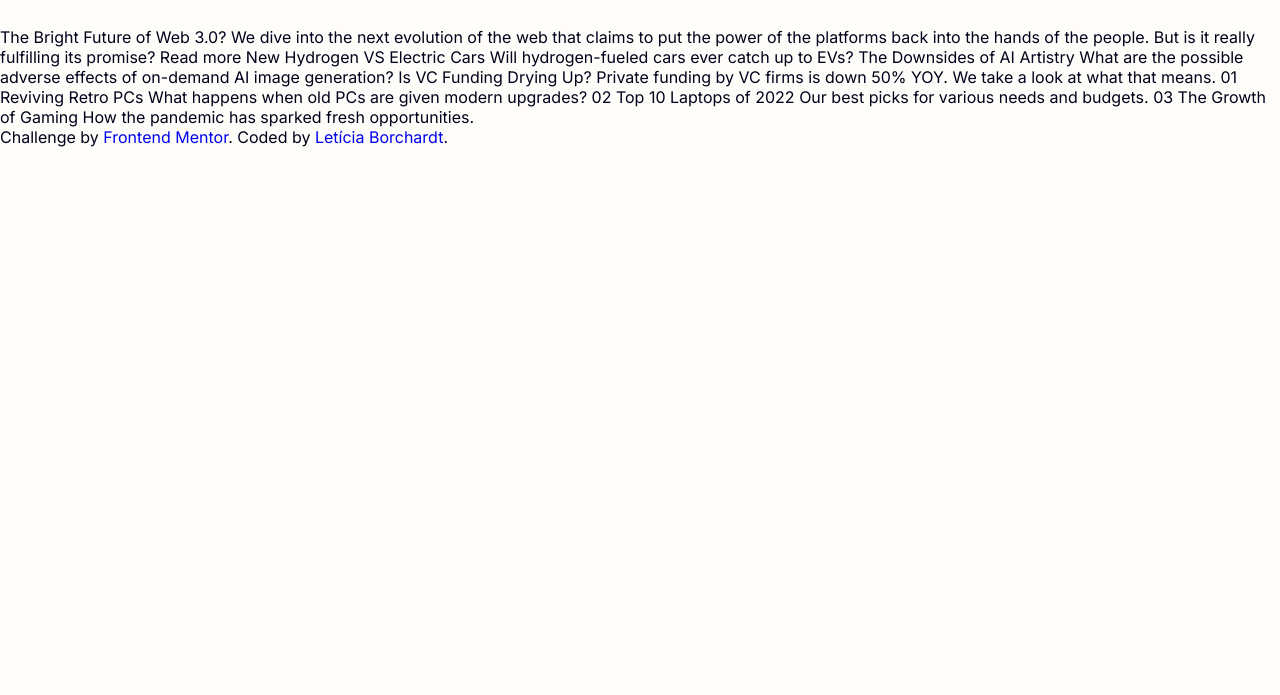
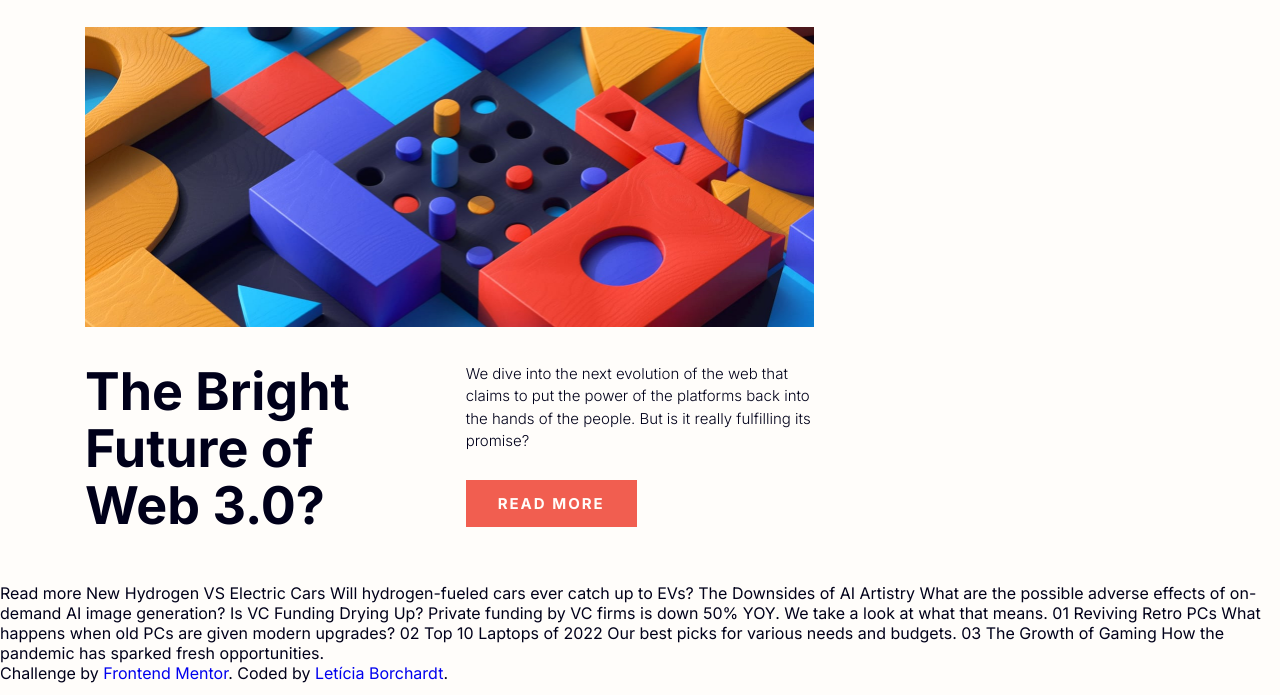
Before and after one commit to leticiaborchardt/challenge-news-homepage, a website: page index.html in a window 1280 px wide. Shown: the part 105-800 px from the top of the page. Drawn offline with nearby package versions, Linux system fonts and the light colour scheme; files that its build step writes are made by us from their sources.

Commit message:
creating main content

```diff
--- a/app/scss/components/_index.scss
+++ b/app/scss/components/_index.scss
@@ -1,4 +1,4 @@
 @forward 'header';
 @forward 'navbar';
-@forward 'card';
+@forward 'content';
 @forward 'buttons';
--- a/app/scss/components/buttons.scss
+++ b/app/scss/components/buttons.scss
@@ -1,14 +1,26 @@
 @use '../functions' as *;
+@use '../globals/variables.scss' as *;
 
 .btn {
+    color: $color-white;
+    padding: rem(14) rem(32);
+    text-transform: uppercase;
+    font-size: rem(15);
+    font-weight: 700;
+    letter-spacing: rem(2);
+
+    &__primary {
+        background: $color-soft-red;
+        transition: .3s ease-in-out;
+
+        &:hover {
+            background: $color-dark-blue;
+        }
+    }
+
     &__navbar-mobile {
         @include breakpoint(medium) {
             display: none;
         }
-
-        i {
-            font-size: rem(32);
-        }
     }
-
 }
--- a/app/scss/components/card.scss
+++ /dev/null
@@ -1 +0,0 @@
-@use '../functions' as *;
--- /dev/null
+++ b/app/scss/components/content.scss
@@ -0,0 +1,42 @@
+@use '../functions' as *;
+@use '../globals/variables.scss' as *;
+
+.content {
+    &-grid {
+        display: grid;
+        grid-template-rows: repeat(2);
+        grid-template-columns: repeat(3, 1fr);
+        gap: rem(32);
+    }
+
+    &__main {
+        &-image {
+            grid-column-start: 1;
+            grid-column-end: 3;
+
+            img {
+                width: 100%;
+            }
+        }
+
+        &-title {
+            font-size: rem(52);
+        }
+
+        &-description {
+            p {
+                line-height: 1.5;
+                margin-bottom: rem(40);
+            }
+        }
+    }
+
+    &__new-card {
+        grid-column-start: 3;
+        grid-column-end: 3;
+        grid-row-start: 1;
+        grid-row-end: 3;
+    }
+
+
+}
--- a/app/scss/globals/typography.scss
+++ b/app/scss/globals/typography.scss
@@ -26,3 +26,10 @@ a:visited,
 a:active {
     text-decoration: none;
 }
+
+p {
+    margin: 0;
+    padding: 0;
+    font-weight: 300;
+    font-size: rem(15);
+}
--- a/index.html
+++ b/index.html
@@ -15,7 +15,7 @@
     <link rel="preconnect" href="https://fonts.googleapis.com" />
     <link rel="preconnect" href="https://fonts.gstatic.com" crossorigin />
     <link
-      href="https://fonts.googleapis.com/css2?family=Inter:wght@400;700&family=Josefin+Sans:ital,wght@0,100;0,200;0,300;0,400;0,500;0,600;0,700;1,100;1,200;1,300;1,400;1,500;1,600;1,700&display=swap"
+      href="https://fonts.googleapis.com/css2?family=Inter:wght@300;400;700&family=Josefin+Sans:ital,wght@0,100;0,200;0,300;0,400;0,500;0,600;0,700;1,100;1,200;1,300;1,400;1,500;1,600;1,700&display=swap"
       rel="stylesheet"
     />
     <!-- Font Awesome -->
@@ -49,13 +49,13 @@
       </nav>
 
       <a class="btn__navbar-mobile" onclick="openNavbar()">
-        <i class="fa-solid fa-bars"></i>
+        <img src="assets/images/icon-menu.svg" alt="" />
       </a>
 
       <div class="header__navbar--mobile navbar__mobile" id="navbar-mobile">
         <div class="navbar__mobile-header">
           <a class="btn__navbar-mobile" onclick="closeNavbar()">
-            <i class="fa-solid fa-xmark"></i>
+            <img src="assets/images/icon-menu-close.svg" alt="" />
           </a>
         </div>
 
@@ -71,16 +71,35 @@
       </div>
     </header>
 
-    The Bright Future of Web 3.0? We dive into the next evolution of the web
-    that claims to put the power of the platforms back into the hands of the
-    people. But is it really fulfilling its promise? Read more New Hydrogen VS
-    Electric Cars Will hydrogen-fueled cars ever catch up to EVs? The Downsides
-    of AI Artistry What are the possible adverse effects of on-demand AI image
-    generation? Is VC Funding Drying Up? Private funding by VC firms is down 50%
-    YOY. We take a look at what that means. 01 Reviving Retro PCs What happens
-    when old PCs are given modern upgrades? 02 Top 10 Laptops of 2022 Our best
-    picks for various needs and budgets. 03 The Growth of Gaming How the
-    pandemic has sparked fresh opportunities.
+    <main>
+      <div class="container">
+        <section>
+          <div class="content-grid">
+            <div class="content__main-image">
+              <img src="assets/images/image-web-3-desktop.jpg" alt="news" />
+            </div>
+            <h1 class="content__main-title">The Bright Future of Web 3.0?</h1>
+            <div class="content__main-description">
+              <p>
+                We dive into the next evolution of the web that claims to put
+                the power of the platforms back into the hands of the people.
+                But is it really fulfilling its promise?
+              </p>
+              <a href="#" class="btn btn__primary">Read more</a>
+            </div>
+            <div class="content__new-card new-card"></div>
+          </div>
+        </section>
+      </div>
+    </main>
+
+    Read more New Hydrogen VS Electric Cars Will hydrogen-fueled cars ever catch
+    up to EVs? The Downsides of AI Artistry What are the possible adverse
+    effects of on-demand AI image generation? Is VC Funding Drying Up? Private
+    funding by VC firms is down 50% YOY. We take a look at what that means. 01
+    Reviving Retro PCs What happens when old PCs are given modern upgrades? 02
+    Top 10 Laptops of 2022 Our best picks for various needs and budgets. 03 The
+    Growth of Gaming How the pandemic has sparked fresh opportunities.
 
     <div class="attribution">
       Challenge by
```
